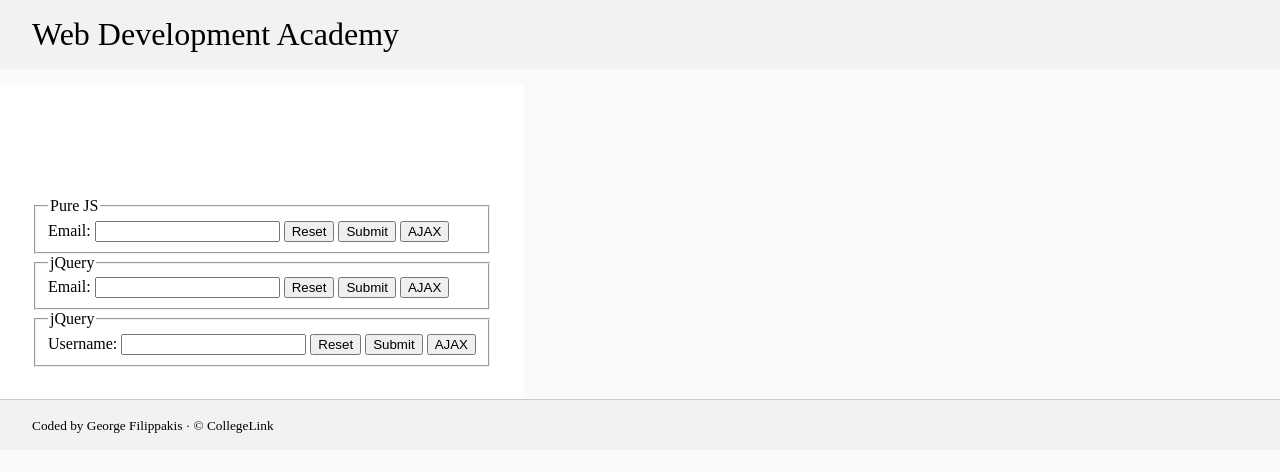
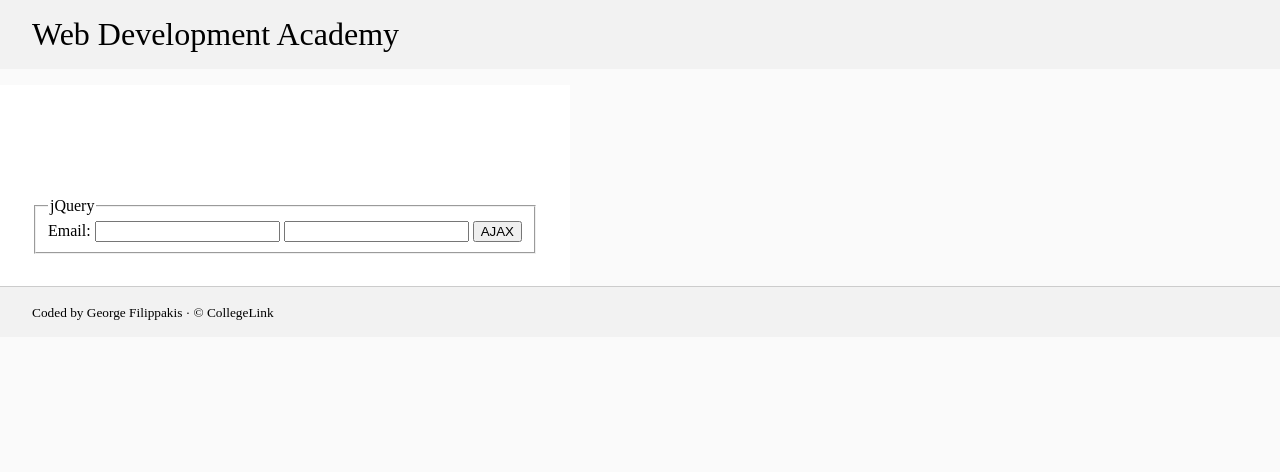
Before and after one commit to yiann0s/wda-Project-2018, a PHP site: page /ajax_test.php in a window 1280 px wide. Shown: the top 472 px of the page. Run offline with PHP 8.4, Linux system fonts and the light colour scheme.

Commit message:
test ajax

```diff
--- a/TASKS.txt
+++ b/TASKS.txt
@@ -1,5 +1,6 @@
 functionality
-	implement ajax technology in list-page.php using ajax-test.php on my database query
+	>push_back>implement ajax technology in list-page.php using ajax-test.php on my database query
 security
+	sql injection
 mvc
 index
--- a/ajax_test.php
+++ b/ajax_test.php
@@ -1,13 +1,19 @@
 <?php
 
 if (isset($_POST['email'])) {
-    $isValidEmail = filter_var($_POST['email'], FILTER_VALIDATE_EMAIL);
+    // $isValidEmail = filter_var($_POST['email'], FILTER_VALIDATE_EMAIL);
+	$email = $_POST['email'];
+	if (isset($_POST['another'])){
+		$another = $_POST['another'];
 		if (isset($_POST['ajax'])) {
 			echo json_encode(array(
-            'isValidEmail' => ($isValidEmail !== false),
+            'usermail' => ($email),
+			'anotherone'=> ($another),
 			));
 			exit;
 		}
+	}
+
 }
 
 ?><!DOCTYPE html>
@@ -129,98 +135,15 @@ if (isset($_POST['email'])) {
         </script>
 
 		<script>
-		function isValidEmail(id) {
-			var emailField = document.getElementById(id);
-			var emailValue = emailField.value;
 
-			if (emailValue.search('@') !== -1) {
-				return true;
-			} else {
-				emailField.style = "border: 1px solid red";
-				document.getElementById('messages').innerHTML = "<div class='error'>Your e-mail does not contain a @ character</div>";
-				return false;
-			}
-		}
-		function jqIsValidEmail(id) {
-			var $emailField = $('#' + id);
-			var emailValue = $emailField.val();
-
-			if (emailValue.search('@') !== -1) {
-				return true;
-			} else {
-				$emailField.css({
-					"border": "1px solid red"
-				});
-				$('#messages').html("<div class='error'>Your e-mail does not contain a @ character</div>");
-				return false;
-			}
-		}
-		function jqIsValidUsername(id) {
-			var $usernameField = $('#' + id);
-			var usernameValue = $usernameField.val();
-
-			if (usernameValue.search('@') !== -1) {
-				return true;
-			} else {
-				$emailField.css({
-					"border": "1px solid red"
-				});
-				$('#messages').html("<div class='error'>Your this username does not exist</div>");
-				return false;
-			}
-		}
-		function resetErrors(id) {
-			document.getElementById('messages').innerHTML = '';
-			document.getElementById(id).style = "border: initial initial initial";
-		}
 		function jqResetErrors(id) {
 			$('#messages').html('');
 			$('#' + id).css('border', '');
 		}
 		function initAjaxButtons() {
-		    initPureJSAjaxButton();
 		    initJQueryAjaxButton();
 		}
-		function initPureJSAjaxButton() {
-		    document.getElementById('ajax-btn-1').addEventListener('click', function() {
-		        var xmlhttp;
-			    var emailField = document.getElementById('email-field');
-			    var emailValue = emailField.value;
 
-		        if (window.XMLHttpRequest) {
-                    // code for modern browsers
-                    xmlhttp = new XMLHttpRequest();
-                } else {
-                    // code for old IE browsers
-                    xmlhttp = new ActiveXObject("Microsoft.XMLHTTP");
-                }
-
-                xmlhttp.onreadystatechange = function() {
-                    if (this.readyState == 4 && this.status == 200) {
-                        parsePureJSAjaxResponse(this);
-                    } else {
-                        document.getElementById('messages').innerHTML = "<div class='error'>AJAX request failed.</div>";
-                    }
-                };
-
-                xmlhttp.open("POST", "<?php echo $_SERVER['PHP_SELF']; ?>", true); // (method, URL, async)
-                xmlhttp.setRequestHeader("Content-type", "application/x-www-form-urlencoded");
-                xmlhttp.send("ajax=1&email=" + emailValue);
-		    });
-        }
-        function parsePureJSAjaxResponse(response) {
-            var responseData = JSON.parse(response.responseText);
-
-            if ('isValidEmail' in responseData) {
-                if (responseData['isValidEmail']) {
-                    document.getElementById('messages').innerHTML = "<div class='success'>Your email is valid!</div>";
-                } else {
-                    document.getElementById('messages').innerHTML = "<div class='error'>Your email is invalid</div>";
-                }
-            } else {
-                document.getElementById('messages').innerHTML = "<div class='error'>Invalid AJAX response.</div>";
-            }
-        }
         function initJQueryAjaxButton() {
             $('#ajax-btn-2').on('click', function() {
                 $.ajax({
@@ -229,21 +152,25 @@ if (isset($_POST['email'])) {
                     url: "<?php echo $_SERVER['PHP_SELF']; ?>",
                     data: {
                         'email': $('#jq-email-field').val(),
-                        'ajax': 1
+                        'ajax': 1,
+						'another': $('#jq-another-field').val(),
                     },
                     dataType: 'json',
-                    success: function (result, status, xhr) {
-                        parseJQueryAjaxResponse(result);
+                    //success: function (result, status, xhr) {
+						// $('#messages').html("<div style='color:green'>AJAX request succesful</div>");
+                        //parseJQueryAjaxResponse(result);
+					success: function(response){
+						$('#messages').text('name : ' + response);
                     },
                     error: function (xhr,status,error) {
-                        $('#messages').html("<div class='error'>AJAX request failed.</div>");
+                        $('#messages').html("<div style='color:red'>AJAX request failed.</div>");
                     }
                 });
             });
         }
         function parseJQueryAjaxResponse(responseData) {
-            if ('isValidEmail' in responseData) {
-                if (responseData['isValidEmail']) {
+            if ('usermail' in responseData) {
+                if (responseData['usermail']) {
                     $('#messages').html("<div class='success'>Your email is valid!</div>");
                 } else {
                     $('#messages').html("<div class='error'>Your email is invalid</div>");
@@ -260,32 +187,8 @@ if (isset($_POST['email'])) {
         </header>
         <main>
 			<div id="messages">
-			    <?php if (isset($isValidEmail) && !$isValidEmail) : ?>
-			    <div class="error">Your email is invalid.</div>
-			    <?php endif; ?>
 
-			    <?php if (isset($isValidEmail) && $isValidEmail) : ?>
-			    <div class="success">Your email is valid!</div>
-			    <?php endif; ?>
 			</div>
-			<form onsubmit="return isValidEmail('email-field')" action="<?php echo $_SERVER['PHP_SELF']; ?>" method="post">
-				<fieldset>
-					<legend>Pure JS</legend>
-					<label for="email-field">Email:</label>
-					<input
-					    type="text"
-    					id="email-field"
-					    name="email"
-					    onfocus="resetErrors(this.id)"
-					    value="<?php if (isset($_POST['email'])) { echo $_POST['email']; } ?>"
-				    >
-
-					<input type="reset" id="reset-btn-1" name="reset" value="Reset">
-					<input type="submit" id="submit-btn-1" name="send" value="Submit">
-					<input type="button" id="ajax-btn-1" name="ajax" value="AJAX">
-				</fieldset>
-			</form>
-			<form onsubmit="return jqIsValidEmail('jq-email-field')" action="<?php echo $_SERVER['PHP_SELF']; ?>" method="post">
 			<fieldset>
 				<legend>jQuery</legend>
 				<label for="email-field">Email:</label>
@@ -296,29 +199,15 @@ if (isset($_POST['email'])) {
 					name="email"
 					value="<?php if (isset($_POST['email'])) { echo $_POST['email']; } ?>"
 				>
-
-					<input type="reset" id="reset-btn-2" name="reset" value="Reset">
-					<input type="submit" id="submit-btn-2" name="send" value="Submit">
+				<input
+					type="text"
+					id="jq-another-field"
+					onfocus="jqResetErrors(this.id)"
+					name="another"
+					value="<?php if (isset($_POST['another'])) { echo $_POST['another']; } ?>"
+				>
 				<input type="button" id="ajax-btn-2" name="ajax" value="AJAX">
 			</fieldset>
-			</form>
-			<form onsubmit="return jqIsValidUsername('jq-username')" action="<?php echo $_SERVER['PHP_SELF']; ?>" method="post">
-				<fieldset>
-					<legend>jQuery</legend>
-					<label for="jq-username">Username:</label>
-					<input
-					    type="text"
-					    id="jq-username"
-					    onfocus="jqResetErrors(this.id)"
-					    name="username"
-					    value="<?php if (isset($_POST['username'])) { echo $_POST['username']; } ?>"
-				    >
-
-					<input type="reset" id="reset-btn-3" name="reset" value="Reset">
-					<input type="submit" id="submit-btn-3" name="send" value="Submit">
-					<input type="button" id="ajax-btn-3" name="ajax" value="AJAX">
-				</fieldset>
-			</form>
         </main>
         <footer>
             <span class="credits">Coded by George Filippakis &middot; &copy; CollegeLink</span>
--- a/index.php
+++ b/index.php
@@ -1,5 +1,5 @@
  <?php
-
+include 'session.php';
 // php select option value from database
 
 $hostname = "localhost";
```
Also changed, not shown: list-page.php (+40 -68 lines), session.php (added, +7 -0 lines). Lines whose indentation alone changed are shown as unchanged.
